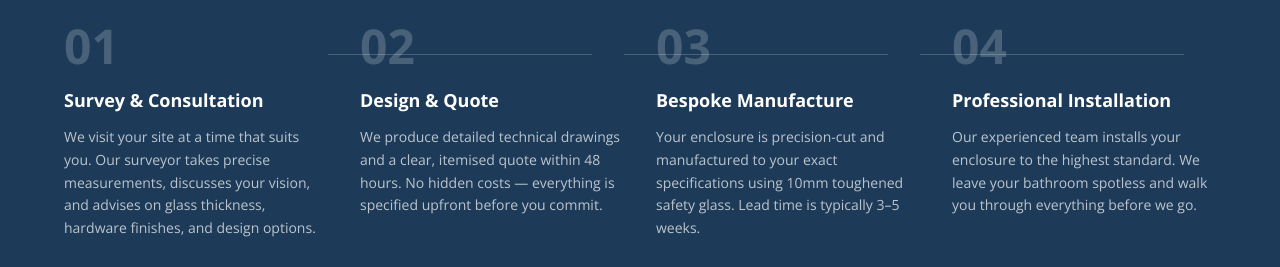
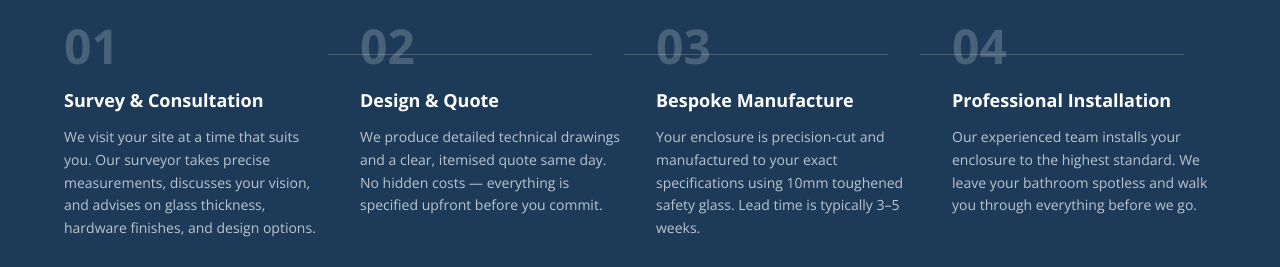
Before and after one commit to matthoppy/CustomShowers-Website, a React (Vite) app: page / in a window 1280 px wide. Shown: the part 2140-2407 px from the top of the page. Built offline with nearby package versions, Linux system fonts and the light colour scheme.

Commit message:
Change quote turnaround from 48 hours to same day

```diff
--- a/src/components/Process.tsx
+++ b/src/components/Process.tsx
@@ -9,7 +9,7 @@ const steps = [
     number: "02",
     title: "Design & Quote",
     description:
-      "We produce detailed technical drawings and a clear, itemised quote within 48 hours. No hidden costs — everything is specified upfront before you commit.",
+      "We produce detailed technical drawings and a clear, itemised quote same day. No hidden costs — everything is specified upfront before you commit.",
   },
   {
     number: "03",
```
